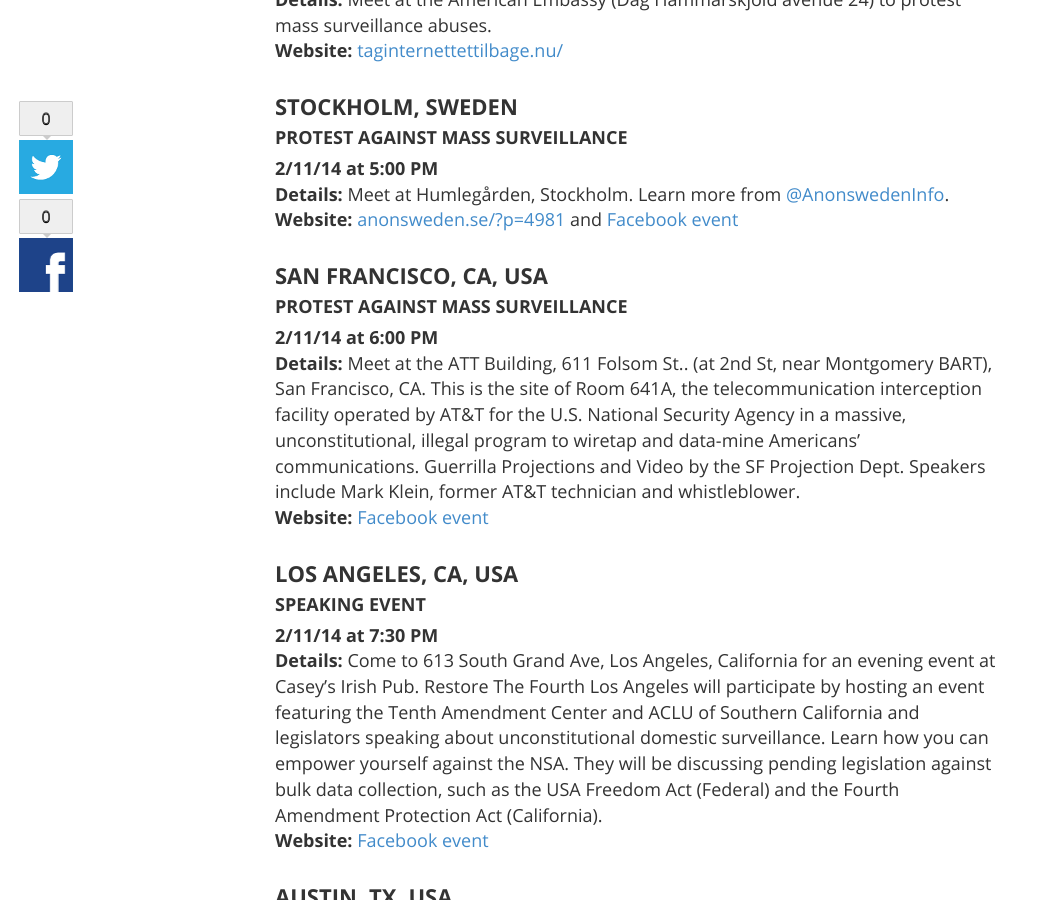
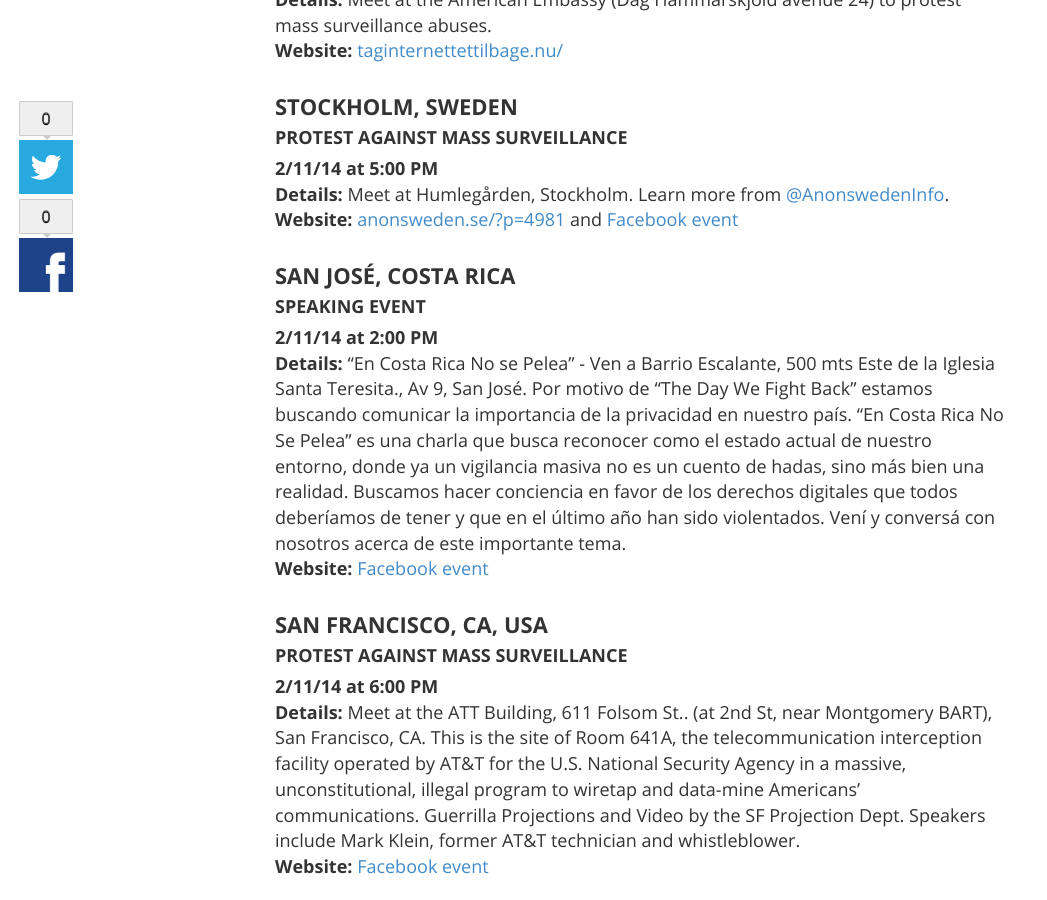
Before and after one commit to tfrce/thedaywefightback, a Jekyll site: the page built from _posts/2014-02-06-events.md, in a window 1280 px wide and 900 px high, scrolled down 774 px. Shown: the whole window, without its empty margins (0-1047 px from the left). Built offline with Jekyll 4.4.1, drawn with Linux system fonts in a browser that asks for light colours; Markdown is read by kramdown in place of the engine named in the settings; comment, search, counter and statistics services are not loaded.

Commit message:
costa rica event added

```diff
--- a/_posts/2014-02-06-events.md
+++ b/_posts/2014-02-06-events.md
@@ -55,6 +55,12 @@
 **2/11/14 at 5:00 PM**
 **Details:** Meet at Humlegården, Stockholm. Learn more from [@AnonswedenInfo](https://twitter.com/AnonswedenInfo).
 **Website:** [anonsweden.se/?p=4981](http://www.anonsweden.se/?p=4981) and [Facebook event](https://www.facebook.com/events/1432544063645359/)
+
+#### San José, Costa Rica
+##### Speaking Event
+**2/11/14 at 2:00 PM**
+**Details:** "En Costa Rica No se Pelea" - Ven a Barrio Escalante, 500 mts Este de la Iglesia Santa Teresita., Av 9, San José. Por motivo de "The Day We Fight Back" estamos buscando comunicar la importancia de la privacidad en nuestro país. "En Costa Rica No Se Pelea" es una charla que busca reconocer como el estado actual de nuestro entorno, donde ya un vigilancia masiva no es un cuento de hadas, sino más bien una realidad. Buscamos hacer conciencia en favor de los derechos digitales que todos deberíamos de tener y que en el último año han sido violentados. Vení y conversá con nosotros acerca de este importante tema.
+**Website:** [Facebook event](https://www.facebook.com/events/1423141374591077)
 
 #### San Francisco, CA, USA
 ##### Protest Against Mass Surveillance
```
